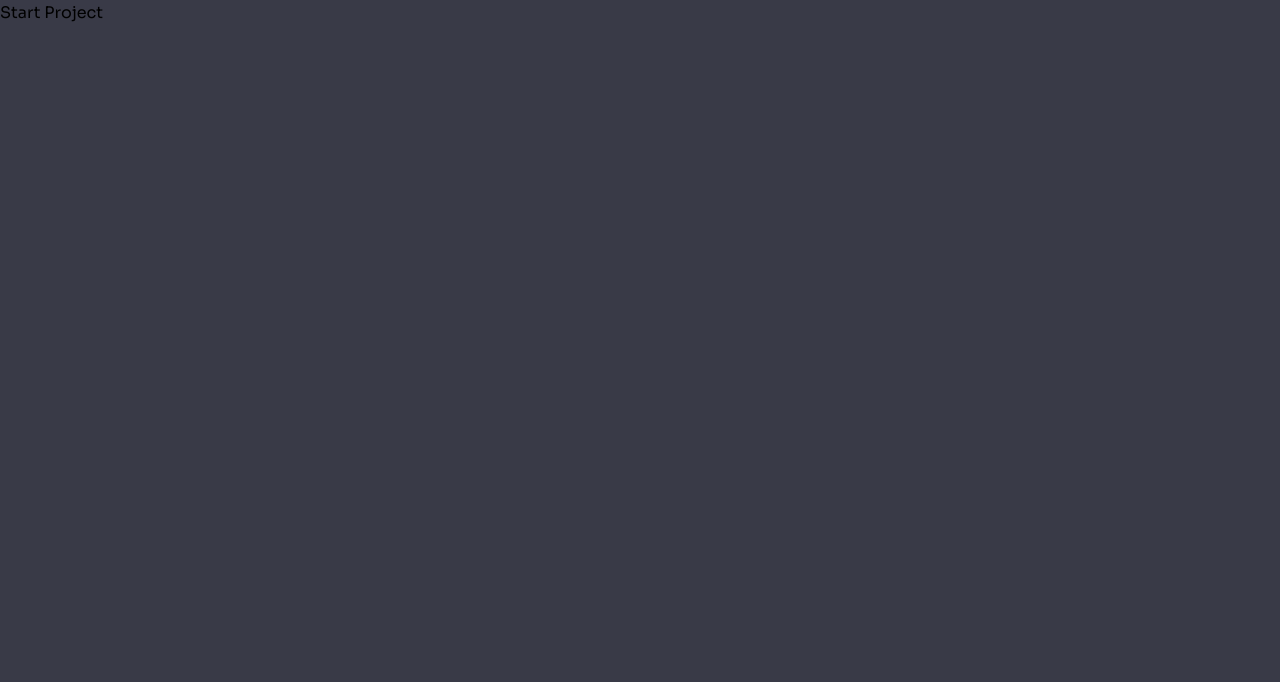
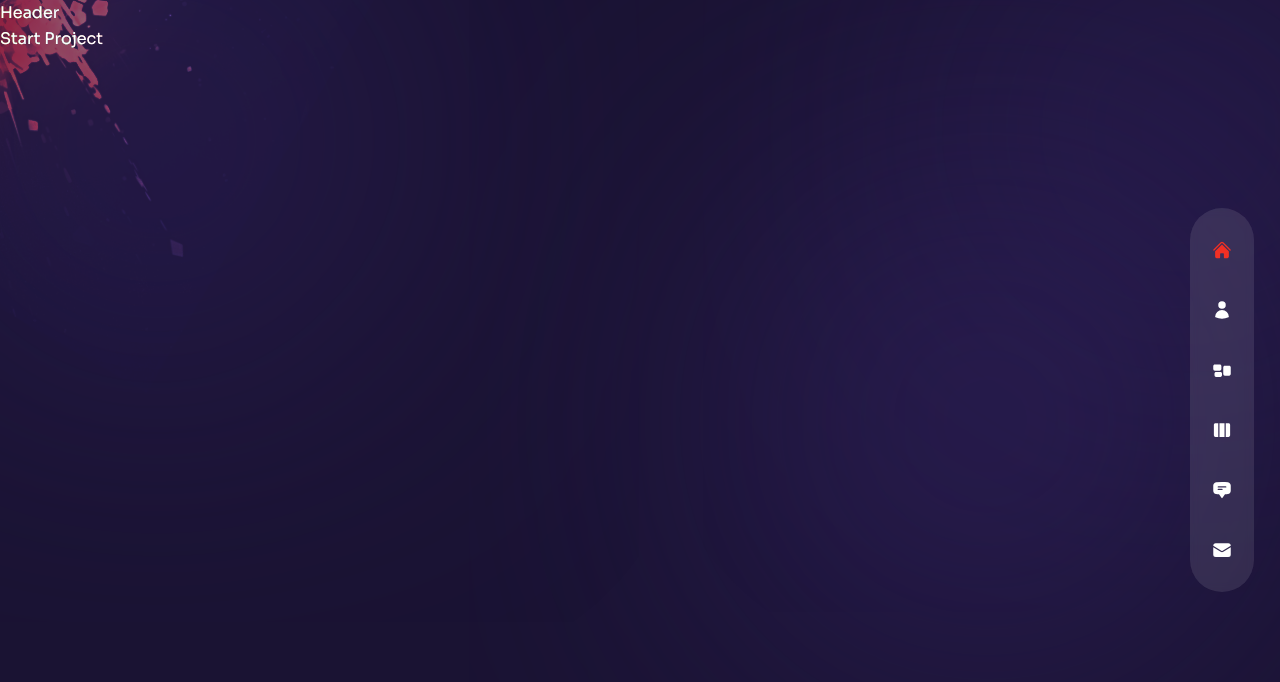
Before and after one commit to alierezayi/Portfolio, a Next.js app: page / in a window 1280 px wide. Shown: the top 682 px of the page. Built offline with nearby package versions, Linux system fonts and the light colour scheme.

Commit message:
main layout / nav - background - top left image

```diff
--- a/app/(root)/page.tsx
+++ b/app/(root)/page.tsx
@@ -1,8 +1,6 @@
-import Image from 'next/image'
-
 export default function Home() {
   return (
-    <div>
+    <div className="">
       Start Project
     </div>
   )
--- a/app/layout.tsx
+++ b/app/layout.tsx
@@ -1,6 +1,11 @@
-import "./globals.css";
 import type { Metadata } from "next";
 import { Sora } from "next/font/google";
+
+import Header from "@/components/Header";
+import TopLeftImg from "@/components/TopLeftImg";
+import Nav from "@/components/Nav";
+
+import "./globals.css";
 
 const sora = Sora({
   subsets: ["latin"],
@@ -20,7 +25,14 @@ export default function RootLayout({
 }) {
   return (
     <html lang="en">
-      <body className={sora.className}>{children}</body>
+      <body className={sora.className}>
+        <div className="page bg-site text-white bg-cover bg-no-repeat relative">
+          <TopLeftImg />
+          <Nav />
+          <Header />
+          {children}
+        </div>
+      </body>
     </html>
   );
 }
--- /dev/null
+++ b/components/Header.tsx
@@ -0,0 +1,5 @@
+const Header = () => {
+  return <header>Header</header>;
+};
+
+export default Header;
--- /dev/null
+++ b/components/Nav.tsx
@@ -0,0 +1,73 @@
+"use client";
+import Link from "next/link";
+import { usePathname } from "next/navigation";
+
+// icons
+import {
+  HiHome,
+  HiUser,
+  HiViewColumns,
+  HiRectangleGroup,
+  HiChatBubbleBottomCenterText,
+  HiEnvelope,
+} from "react-icons/hi2";
+
+// nav data
+export const navData = [
+  { name: "home", path: "/", icon: <HiHome /> },
+  { name: "about", path: "/about", icon: <HiUser /> },
+  { name: "services", path: "/services", icon: <HiRectangleGroup /> },
+  { name: "work", path: "/work", icon: <HiViewColumns /> },
+  {
+    name: "testimonials",
+    path: "/testimonials",
+    icon: <HiChatBubbleBottomCenterText />,
+  },
+  {
+    name: "contact",
+    path: "/contact",
+    icon: <HiEnvelope />,
+  },
+];
+
+const Nav = () => {
+  const pathname = usePathname();
+
+  return (
+    <nav
+      className="flex flex-col items-center xl:justify-center gap-y-4 fixed h-max
+      bottom-0 mt-auto xl:right-[2%] z-50 top-0 w-full xl:w-16 xl:max-w-md xl:h-screen"
+    >
+      {/* inner */}
+      <div
+        className="flex w-full xl:flex-col items-center justify-between xl:justify-center gap-y-10 px-4
+        md:px-40 xl:px-0 h-[80px] bg-white/10 xl:h-max py-8 backdrop-blur-sm text-3xl xl:text-xl xl:rounded-full"
+      >
+        {navData.map((link, index) => (
+          <Link
+            href={link.path}
+            key={index}
+            className={`${
+              link.path === pathname && "text-accent"
+            } relative flex items-center group hover:text-accent transition-all duration-300`}
+          >
+            <div className="absolute pr-14 right-0 hidden xl:group-hover:flex">
+              <div className="bg-white relative flex text-primary items-center p-[6px] rounded-[3px]">
+                <div className="text-[12px] leading-none font-semibold capitalize">
+                  {link.name}
+                </div>
+                <div
+                  className="border-solid border-l-white border-l-8 border-y-transparent border-y-[6px]
+                  border-r-0 absolute -right-2"
+                ></div>
+              </div>
+            </div>
+            <div>{link.icon}</div>
+          </Link>
+        ))}
+      </div>
+    </nav>
+  );
+};
+
+export default Nav;
--- /dev/null
+++ b/components/TopLeftImg.tsx
@@ -0,0 +1,11 @@
+import Image from "next/image";
+
+const TopLeftImg = () => {
+  return (
+    <div className="left-0 top-0 absolute mix-blend-color-dodge z-10 w-[200px] xl:w-[400px] opacity-50">
+      <Image src="/top-left-img.png" width={400} height={400} alt="" />
+    </div>
+  );
+};
+
+export default TopLeftImg;
```
Also changed, not shown: lib/variants-utils.ts (added, +26 -0 lines), providers/MainLayoutProvider.tsx (added, +16 -0 lines).
